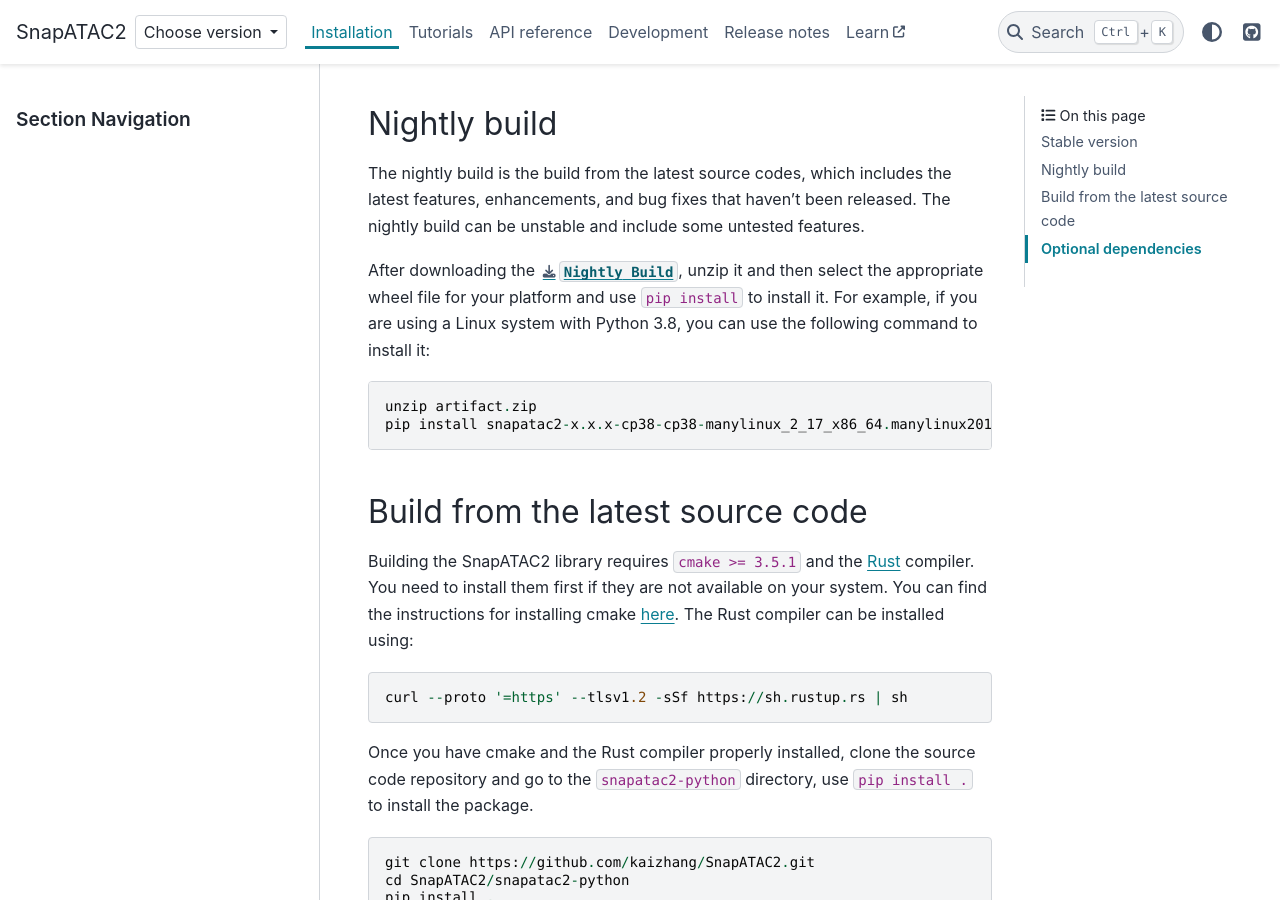
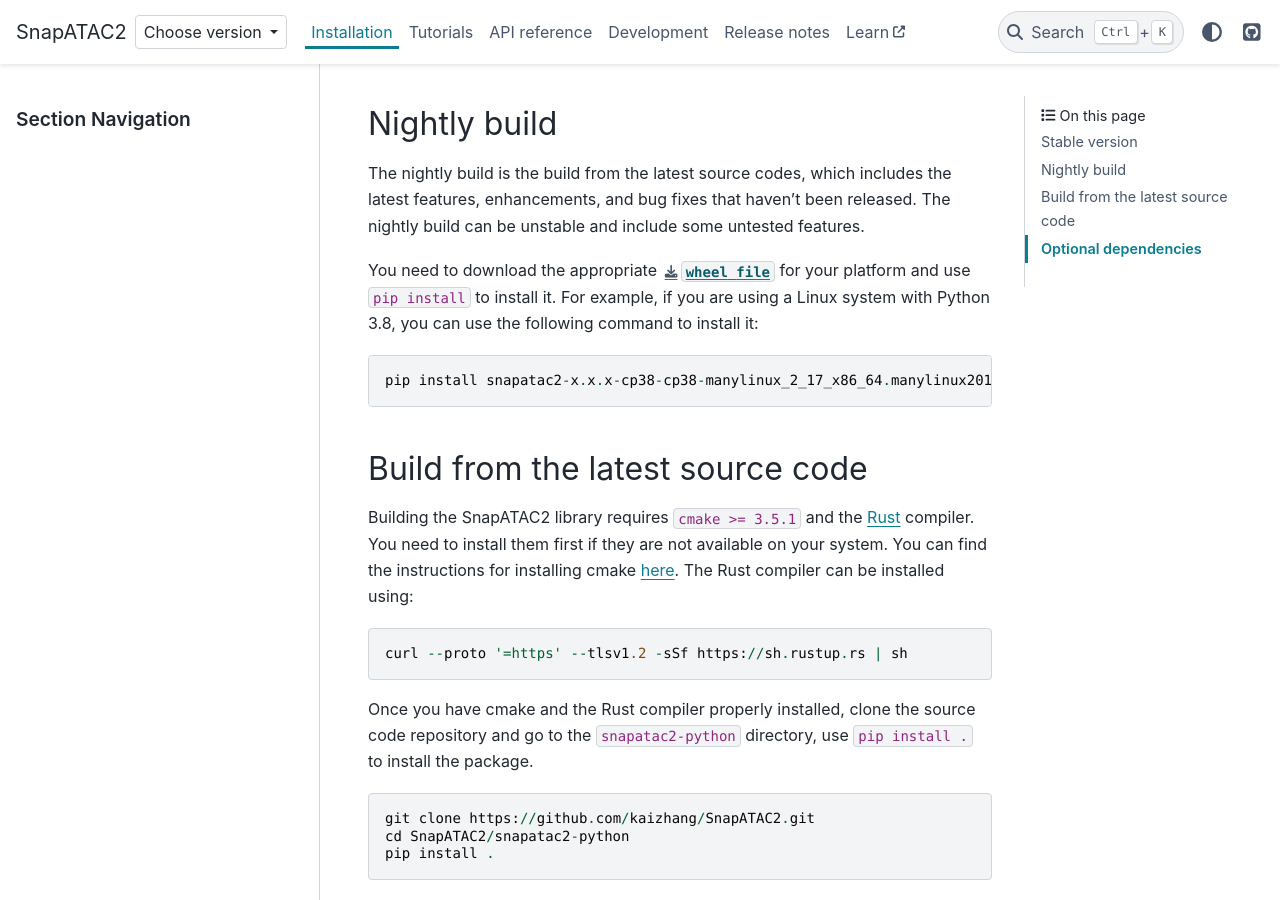
Before and after one commit to kaizhang/SnapATAC2, a Sphinx documentation site: the page built from docs/install.md, in a window 1280 px wide and 900 px high, scrolled down 690 px. Built offline with Sphinx 7.4.7 and the PyData theme 0.15.4, drawn with Linux system fonts in a browser that asks for light colours; pages that are not in the unit, such as notebooks, are missing from menus; the version number is read from the project's files by our own code.

Commit message:
update nightly build

````diff
--- a/docs/install.md
+++ b/docs/install.md
@@ -35,13 +35,12 @@ The nightly build is the build from the latest source codes, which includes the
 latest features, enhancements, and bug fixes that haven't been released.
 The nightly build can be unstable and include some untested features.
 
-After downloading the
-{download}`Nightly Build <https://nightly.link/kaizhang/SnapATAC2/workflows/nightly.yml/main/artifact.zip>`,
-unzip it and then select the appropriate wheel file for your platform and use `pip install` to install it.
+You need to download the appropriate
+{download}`wheel file <https://github.com/kaizhang/SnapATAC2/releases/tag/nightly>`
+for your platform and use `pip install` to install it.
 For example, if you are using a Linux system with Python 3.8, you can use the following command to install it:
 
 ```
-unzip artifact.zip
 pip install snapatac2-x.x.x-cp38-cp38-manylinux_2_17_x86_64.manylinux2014_x86_64.whl
 ```
 
````
Also changed, not shown: 2 other files.
